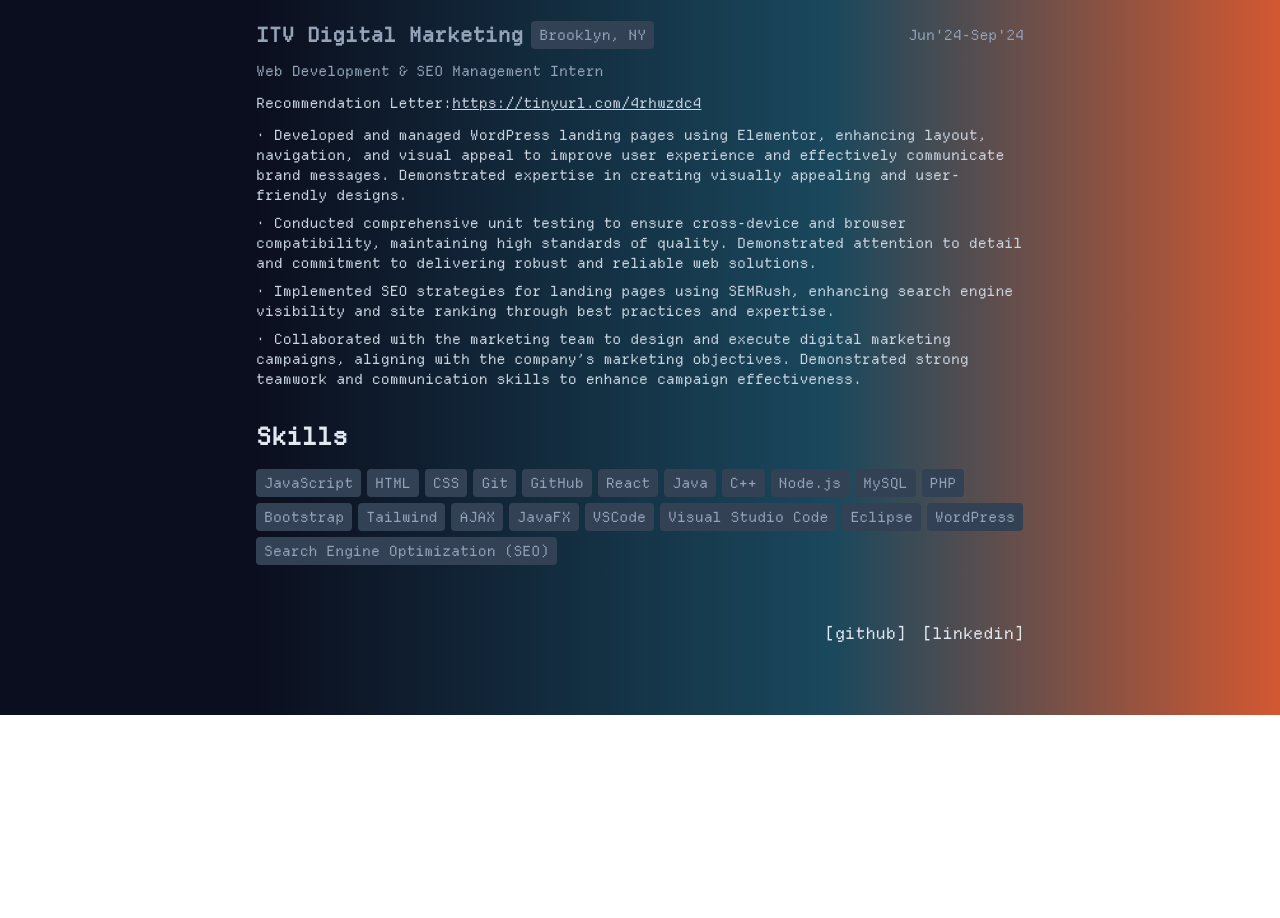
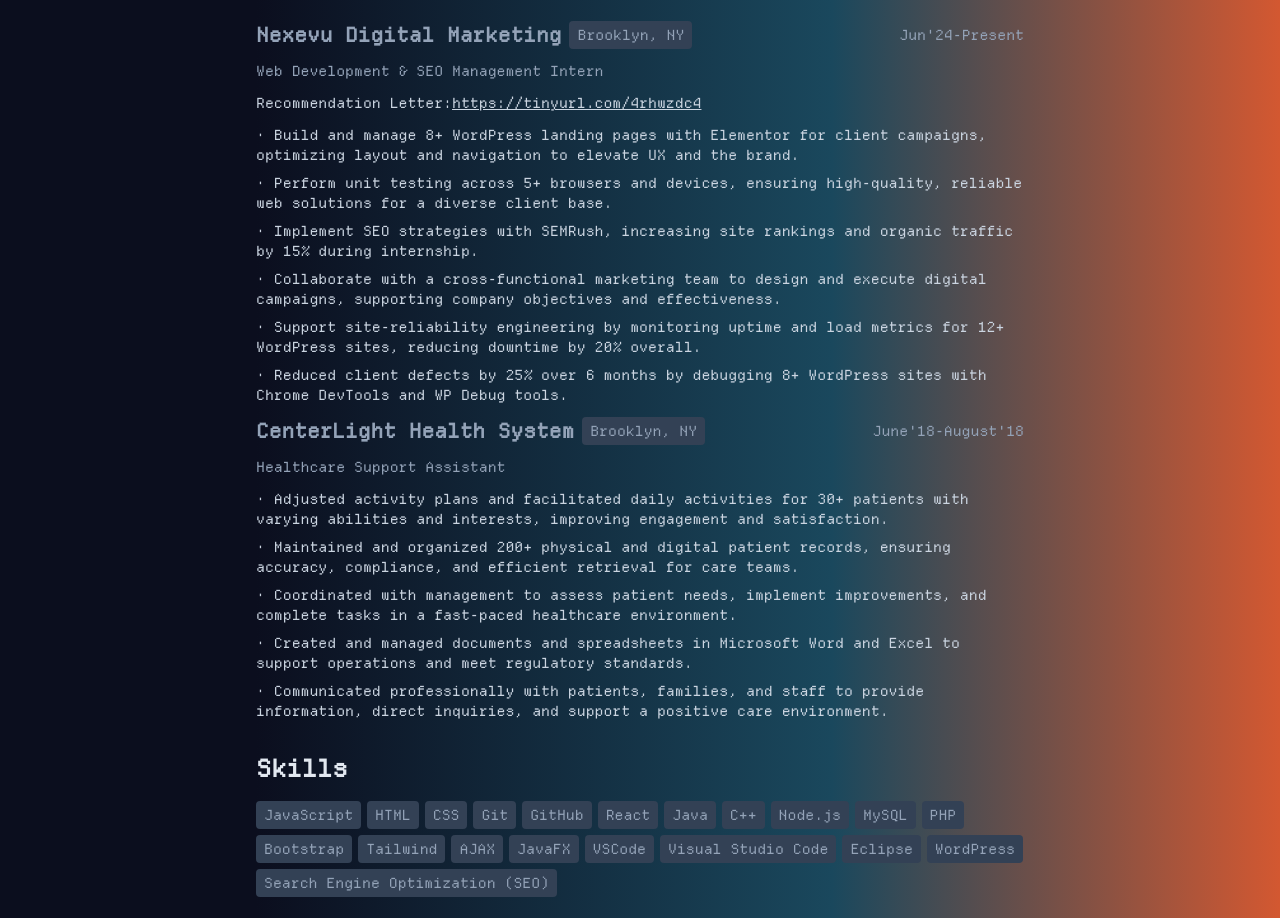
Before and after one commit to ethhix/Personal-Website, a React (Vite) app: page /experience in a window 1280 px wide. Shown: the part 702-1620 px from the top of the page. Before the commit the page ends 1417 px from the top, so only its background shows below. Built offline with nearby package versions, Linux system fonts and the light colour scheme; a web font is replaced by a local one.

Commit message:
Update job titles and responsibilities in Experiences

```diff
--- a/src/pages/Experiences.jsx
+++ b/src/pages/Experiences.jsx
@@ -104,12 +104,12 @@ function Experiences() {
             <div className="flex flex-col sm:flex-row sm:items-center sm:justify-between gap-2">
               <div className="flex flex-wrap items-center gap-2">
                 <h3 className="font-departureMono text-xl font-bold text-slate-400 leading-none">
-                  ITV Digital Marketing
+                  Nexevu Digital Marketing
                 </h3>
                 <CourseSubjectTag subject={"Brooklyn, NY"} />
               </div>
               <p className="font-departureMono text-sm font-light text-slate-400 leading-none">
-                Jun'24-Sep'24
+                Jun'24-Present
               </p>
             </div>
             <p className="font-departureMono text-sm font-light text-slate-400">
@@ -128,38 +128,109 @@ function Experiences() {
             <ul className="flex flex-col gap-2">
               <li>
                 <ScrambleParagraph
-                  text={`· Developed and managed WordPress landing pages using Elementor, enhancing layout, navigation, and visual appeal to improve
-                  user experience and effectively communicate brand messages. Demonstrated expertise in creating visually appealing and
-                  user-friendly designs.`}
+                  text={`· Build and manage 8+ WordPress landing pages with Elementor for client campaigns,
+                  optimizing layout and navigation to elevate UX and the brand.`}
                   hoverEffect={false}
                   className={"text-slate-300 text-sm"}
                 />
               </li>
               <li>
                 <ScrambleParagraph
-                  text={`· Conducted comprehensive unit testing to ensure cross-device and browser compatibility, maintaining high standards of
-                  quality. Demonstrated attention to detail and commitment to delivering robust and reliable web solutions.`}
+                  text={`· Perform unit testing across 5+ browsers and devices, ensuring high-quality, reliable web solutions for a diverse client base.`}
                   hoverEffect={false}
                   className={"text-slate-300 text-sm"}
                 />
               </li>
               <li>
                 <ScrambleParagraph
-                  text={`· Implemented SEO strategies for landing pages using SEMRush, enhancing search engine visibility and site ranking through
-                  best practices and expertise.`}
+                  text={`· Implement SEO strategies with SEMRush, increasing site
+                  rankings and organic traffic by 15% during internship.`}
                   hoverEffect={false}
                   className={"text-slate-300 text-sm"}
                 />
               </li>
               <li>
                 <ScrambleParagraph
-                  text={`· Collaborated with the marketing team to design and execute digital marketing campaigns, aligning with the company’s
-             marketing objectives. Demonstrated strong teamwork and communication skills to enhance campaign effectiveness.`}
+                  text={`· Collaborate with a cross-functional marketing team to design and execute digital campaigns,
+                  supporting company objectives and effectiveness.`}
+                  hoverEffect={false}
+                  className={"text-slate-300 text-sm"}
+                />
+              </li>
+              <li>
+                <ScrambleParagraph
+                  text={`· Support site-reliability engineering by monitoring uptime and load metrics
+                  for 12+ WordPress sites, reducing downtime by 20% overall.`}
+                  hoverEffect={false}
+                  className={"text-slate-300 text-sm"}
+                />
+              </li>
+              <li>
+                <ScrambleParagraph
+                  text={`· Reduced client defects by 25% over 6 months by debugging 8+ WordPress sites with Chrome DevTools and WP Debug tools.`}
                   hoverEffect={false}
                   className={"text-slate-300 text-sm"}
                 />
               </li>
             </ul>
+          <div className="flex flex-col gap-3">
+            <div className="flex flex-col sm:flex-row sm:items-center sm:justify-between gap-2">
+              <div className="flex flex-wrap items-center gap-2">
+                <h3 className="font-departureMono text-xl font-bold text-slate-400 leading-none">
+                   CenterLight Health System
+                </h3>
+                <CourseSubjectTag subject={"Brooklyn, NY"} />
+              </div>
+              <p className="font-departureMono text-sm font-light text-slate-400 leading-none">
+                 June'18-August'18
+              </p>
+            </div>
+            <p className="font-departureMono text-sm font-light text-slate-400">
+              Healthcare Support Assistant
+            </p>
+            <ul className="flex flex-col gap-2">
+              <li>
+                <ScrambleParagraph
+                  text={`· Adjusted activity plans and facilitated daily activities for 30+ patients with varying
+                  abilities and interests, improving engagement and satisfaction.`}
+                  hoverEffect={false}
+                  className={"text-slate-300 text-sm"}
+                />
+              </li>
+              <li>
+                <ScrambleParagraph
+                  text={`· Maintained and organized 200+ physical and digital patient records, ensuring accuracy,
+                  compliance, and efficient retrieval for care teams.`}
+                  hoverEffect={false}
+                  className={"text-slate-300 text-sm"}
+                />
+              </li>
+              <li>
+                <ScrambleParagraph
+                  text={`· Coordinated with management to assess patient needs, implement improvements,
+                  and complete tasks in a fast-paced healthcare environment.`}
+                  hoverEffect={false}
+                  className={"text-slate-300 text-sm"}
+                />
+              </li>
+              <li>
+                <ScrambleParagraph
+                  text={`· Created and managed documents and spreadsheets in Microsoft Word and Excel
+                  to support operations and meet regulatory standards.`}
+                  hoverEffect={false}
+                  className={"text-slate-300 text-sm"}
+                />
+              </li>
+              <li>
+                <ScrambleParagraph
+                  text={`· Communicated professionally with patients, families, and staff to provide information, direct inquiries,
+                  and support a positive care environment.`}
+                  hoverEffect={false}
+                  className={"text-slate-300 text-sm"}
+                />
+                </li>
+              </ul>
+            </div>
           </div>
         </section>
         <section className="mt-8">
```
